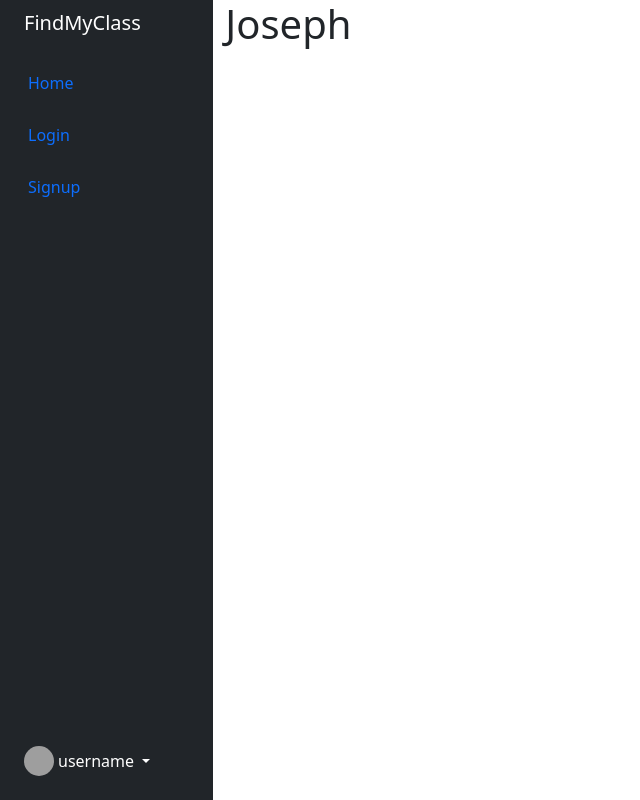
After one commit to Robert2547/FindMyClas, a Flask app: page /account in a window 1280 px wide; the page is wider, and only the part inside the window is pictured. The commit adds this page. Shown: that part, without its empty margins (0-640 px from the left). Run offline with Flask 3, Linux system fonts and the light colour scheme; a user stored in the database is signed in; grey boxes are pictures that could not be loaded.

Commit message:
New features to login/signup

```diff
--- a/main/__init__.py
+++ b/main/__init__.py
@@ -10,5 +10,7 @@ app.config['SQLALCHEMY_DATABASE_URI'] = 'sqlite:///site.db'
 db = SQLAlchemy(app) # database instance created
 bcrypt = Bcrypt(app)
 login_manager = LoginManager(app)
+login_manager.login_view = 'login'
+login_manager.login_message_category = 'info'
 
 from main import routes
--- a/main/routes.py
+++ b/main/routes.py
@@ -1,8 +1,8 @@
-from flask import render_template, url_for, flash, redirect
+from flask import render_template, url_for, flash, redirect, request
 from main import app, db, bcrypt
 from main.forms import SignForm, LoginForm
 from main.models import User, Course
-from flask_login import login_user, current_user, logout_user
+from flask_login import login_user, current_user, logout_user, login_required
 
 @app.route("/")
 @app.route("/home")
@@ -43,7 +43,9 @@ def login(): # login route
         user = User.query.filter_by(email=form.email.data).first() # check if user exist
         if user and bcrypt.check_password_hash(user.password, form.password.data): # check if password is correct
             login_user(user, remember=form.remember.data) # login user
-            return redirect(url_for('home'))# redirect to home page
+            next_page = request.args.get('next') # take user to next_page if it exist, else it will be null
+
+            return redirect(next_page) if next_page else redirect(url_for('home'))# redirect to next_page if it exist else redirect to home
 
         else:
             flash('Login Unsuccessful. Please check email and password', 'danger')# flash error message
@@ -51,5 +53,10 @@ def login(): # login route
 
 @app.route("/logout")
 def logout():
-    logout_user()
+    logout_user()#Logout user and return them to the home screen
     return redirect(url_for('home'))
+
+@app.route('/account')
+@login_required #Need user to login to access this route
+def account():
+    return render_template('account.html', title='Account')
--- /dev/null
+++ b/main/templates/account.html
@@ -0,0 +1,4 @@
+{% extends "layout.html" %}
+{% block content %}
+  <h1>{{ current_user.username }}</h1>
+{% endblock content %}
--- a/main/templates/layout.html
+++ b/main/templates/layout.html
@@ -73,7 +73,7 @@
                 aria-labelledby="dropdownUser1"
               >
                 <li><a class="dropdown-item" href="#">Settings</a></li>
-                <li><a class="dropdown-item" href="#">Profile</a></li>
+                <li><a class="dropdown-item" href="{{url_for('account')}}">Profile</a></li>
                 <li>
                   <hr class="dropdown-divider" />
                 </li>
```
